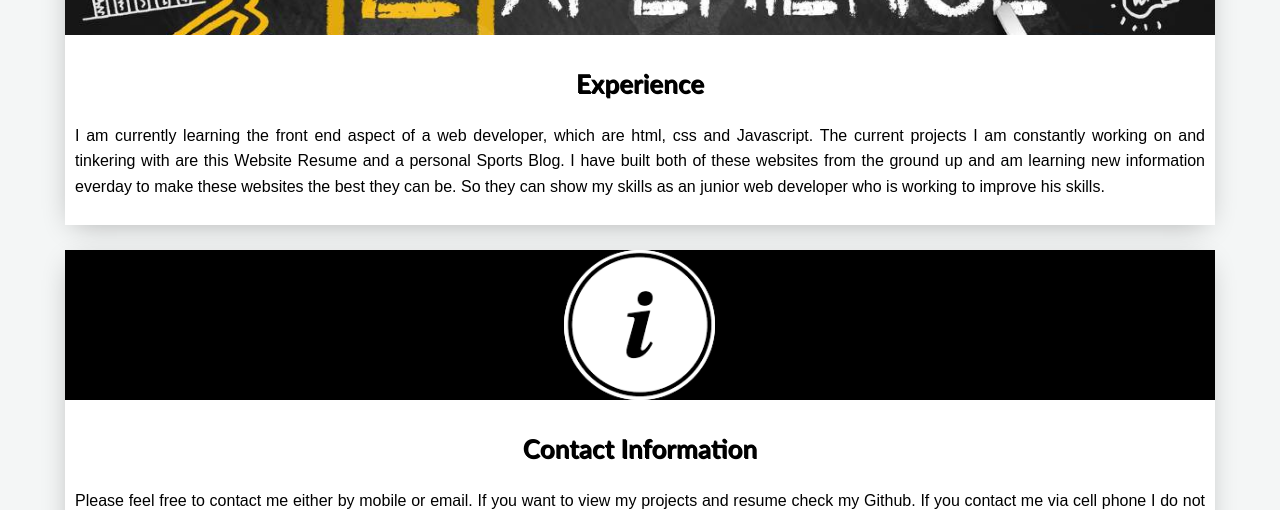
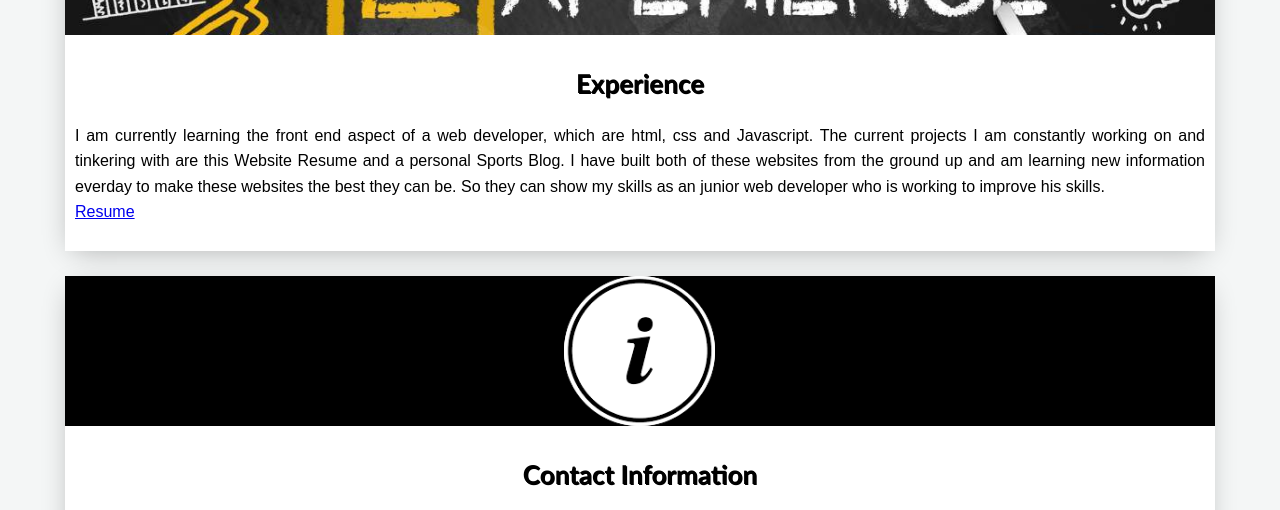
Before and after one commit to EdwardJr05/resume, a website: page index.html in a window 1280 px wide. Shown: the part 1560-2070 px from the top of the page. Drawn offline with Linux system fonts and the light colour scheme.

Commit message:
Resume link

```diff
--- a/index.html
+++ b/index.html
@@ -61,7 +61,8 @@
           <div class="Bottom-Card">
             <h3 class="Card-Header">Experience</h3>
             <p>
-        I am currently learning the front end aspect of a web developer, which are html, css and Javascript. The current projects I am constantly working on and tinkering with are this Website Resume and a personal Sports Blog. I have built both of these websites from the ground up and am learning new information everday to make these websites the best they can be. So they can show my skills as an junior web developer who is working to improve his skills.
+        I am currently learning the front end aspect of a web developer, which are html, css and Javascript. The current projects I am constantly working on and tinkering with are this Website Resume and a personal Sports Blog. I have built both of these websites from the ground up and am learning new information everday to make these websites the best they can be. So they can show my skills as an junior web developer who is working to improve his skills. <br>
+        <a href="EVJr-Resume.docx" target="_blank">Resume</a>
          </p></div>
         </div>
 
```
Also changed, not shown: 1 other file.
